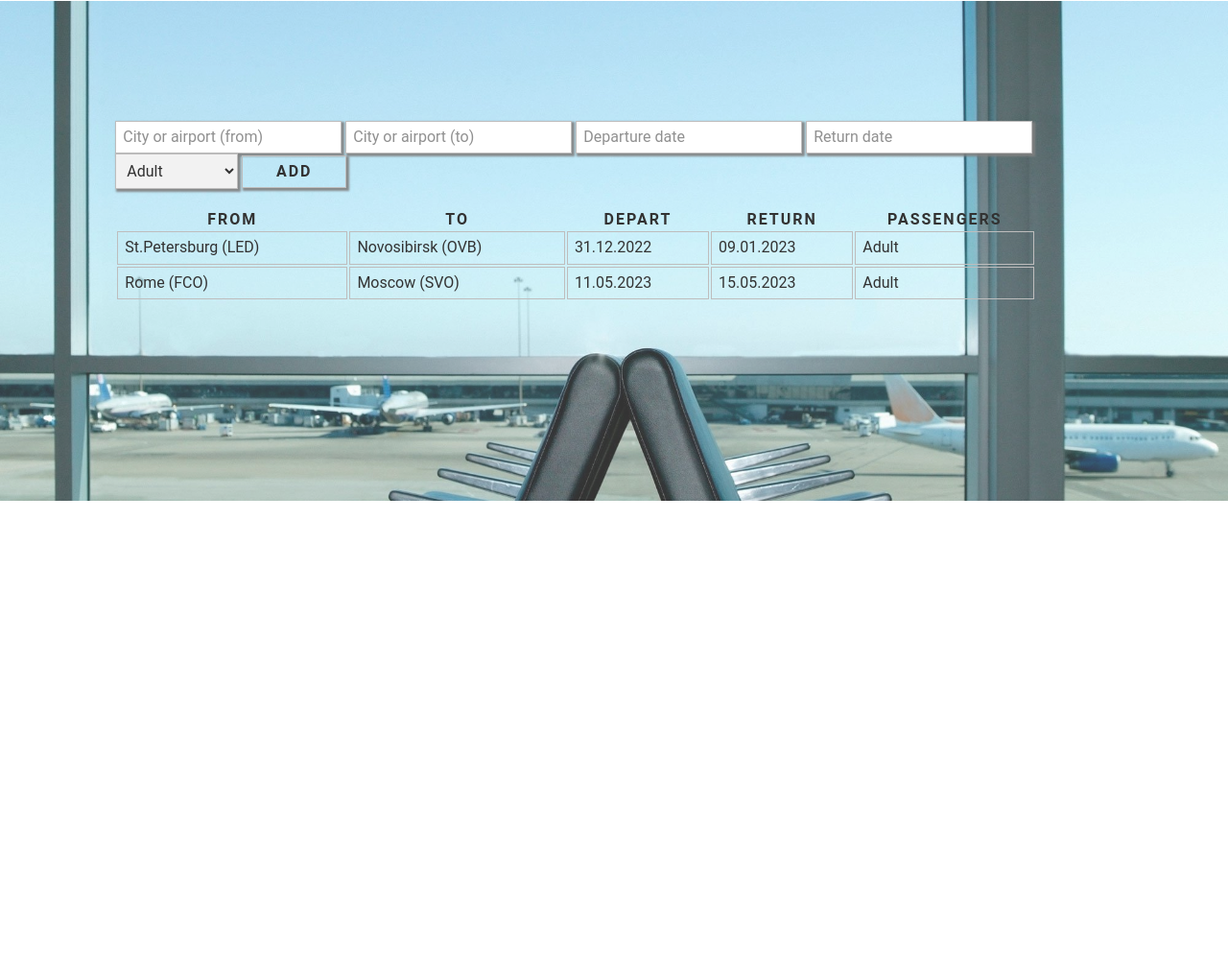
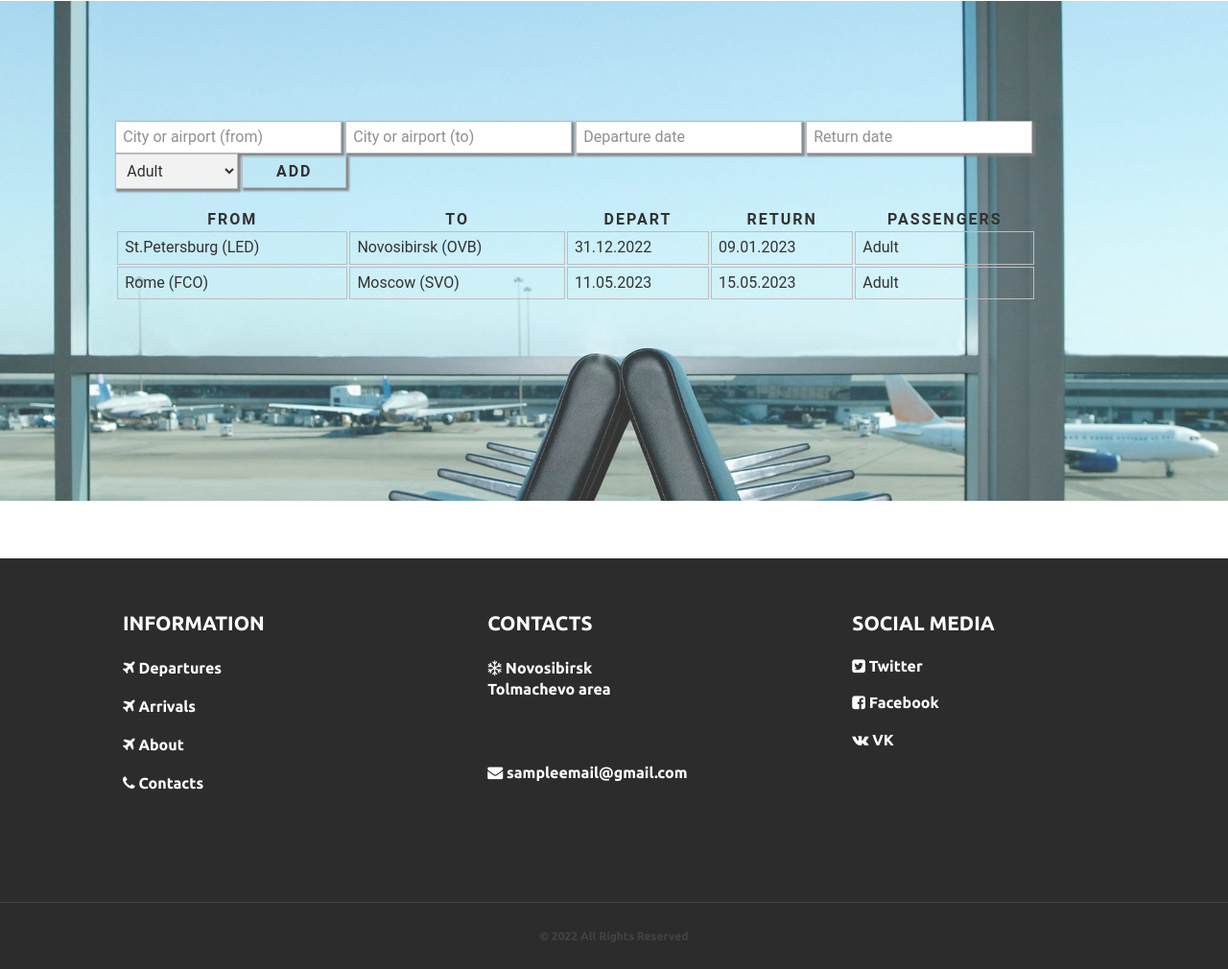
Before and after one commit to otter00/Airpiort-Project, a plain HTML site: page htmls/airportOVB.html in a window 1280 px wide. Shown: the part 657-1667 px from the top of the page at 96% size. Before the commit the page ends 1359 px from the top, so only its background shows below. Drawn offline with Linux system fonts and the light colour scheme.

Commit message:
footer added (desktop only)

```diff
--- a/htmls/airportOVB.html
+++ b/htmls/airportOVB.html
@@ -11,6 +11,7 @@
     <link rel="stylesheet" href="../styles/OVBheader.css">
     <link rel="stylesheet" href="../styles/OVBintro.css">
     <link rel="stylesheet" href="../styles/OVBflights.css">
+    <link rel="stylesheet" href="../styles/OVBfooter.css">
 
     <link rel="stylesheet" type="text/css" href="../fonts/font-awesome-4.7.0/css/font-awesome.min.css">
     <link rel="stylesheet" type="text/css" href="../fonts/Linearicons-Free-v1.0.0/icon-font.min.css">
@@ -37,9 +38,9 @@
 
     <main class="main">
 
-        <section class="intro" style="background-image: url('../Imgs/background.jpg');">
+        <section class="intro" id="intro_to_change" style="background-image: url('../Imgs/background.jpg');">
             <div class="intro__project-name">
-                <h1 class="intro__title title-text">Aviate</h1>
+                <h1 class=" intro__title title-text">Aviate</h1>
                 <p class="intro__text">Navigate</p>
                 <p class="intro__text">Communicate</p>
             </div>
@@ -48,6 +49,7 @@
                 <button class="intro__btn">&larr;</button>
                 <button class="intro__btn">&rarr;</button>
             </div>
+            <!-- hidden block end -->
             <div class="intro__slides">
                 <span class="intro__slide-numbers">01</span>
                 <svg class="intro__slide-numbers" width="34" height="33" viewBox="0 0 34 33" fill="none"
@@ -59,7 +61,8 @@
                 <span class="intro__slide-numbers">02</span>
             </div>
             <div class="intro__project">
-                <img class="intro__project-img" src="../Imgs/delta.jpg" alt="Project image">
+                <img class="intro__project-img" id="img_to_change" src="../Imgs/delta.jpg" alt="Project image"
+                    onclick='changeImage("../Imgs/b747.jpg");'>
             </div>
         </section>
 
@@ -105,6 +108,47 @@
             </div>
         </section>
 
+        <footer class="footer">
+            <div class="footer__gap"></div>
+            <div class="footer__content">
+                <p class="footer__title">Information</p>
+                <p class="footer__title footer__title--mid">Contacts</p>
+                <p class="footer__title footer__title--lower">Social Media</p>
+                <a class="footer__link footer__link--top" href="#"><i class="fa fa-plane" aria-hidden="true"></i>
+                    Departures</a>
+                <a class="footer__link footer__link--top" href="#"><i class="fa fa-plane" aria-hidden="true"></i>
+                    Arrivals</a>
+                <a class="footer__link footer__link--top" href="#"><i class="fa fa-plane" aria-hidden="true"></i>
+                    About</a>
+                <a class="footer__link footer__link--top" href="#"><i class="fa fa-phone" aria-hidden="true"></i>
+                    Contacts</a>
+                <div class="footer__address">
+                    <p class="footer__text"><i class="fa fa-snowflake-o" aria-hidden="true"></i> Novosibirsk <br>
+                        Tolmachevo area</p>
+                </div>
+                <div class="footer__mail">
+                    <a class="footer__link" href="tel:+75123332222"><i class="fa fa-envelope" aria-hidden="true"></i>
+                        sampleemail@gmail.com</a>
+                </div>
+                <div class="footer__social">
+                    <a class="footer__social-link" href="#">
+                        <span><i class="fa fa-twitter-square" aria-hidden="true" style="color: white;"></i>
+                            Twitter</span>
+                    </a>
+                    <a class="footer__social-link" href="#">
+                        <span><i class="fa fa-facebook-square" aria-hidden="true" style="color: white;"></i>
+                            Facebook</span>
+                    </a>
+                    <a class="footer__social-link" href="#">
+                        <span><i class="fa fa-vk" aria-hidden="true" style="color: white;"></i> VK</span>
+                    </a>
+                </div>
+            </div>
+            <div class="footer__copyright">
+                <p>&copy; 2022 All Rights Reserved</p>
+            </div>
+        </footer>
+
     </main>
 
     <script src="../js/main.js"></script>
--- a/js/airportOVB.js
+++ b/js/airportOVB.js
@@ -1,3 +1,6 @@
+/*      FUNCTION THAT APPENDS TABLE ROW WITH ITEMS ADDED BY INPUT       */
+
+
 function formTable(selector){
     var wrapper = document.querySelector(selector);
     var form = wrapper.getElementsByTagName("form")[0];
@@ -18,3 +21,13 @@ function formTable(selector){
     }
 }
 formTable(".wrapper");
+
+
+/*      FUNCTION THAT CHANGES INTRO AIRCRAFT IMAGE      */
+
+// var intro = document.getElementByIs("intro_to_change");
+// intro.style.backgroundImage = 'url(../Imgs/sunset.png)';
+
+function changeImage(a) {
+    document.getElementById("img_to_change").src= a;
+}
--- a/js/main.js
+++ b/js/main.js
@@ -10,6 +10,9 @@
 //         alert('Try again');
 //     }
 // }
+
+
+/*      AUTHORIZATION CHANGE        */
 
 
 /*  Функция-запасной аэродром */
--- /dev/null
+++ b/styles/OVBfooter.css
@@ -0,0 +1,84 @@
+/* desktop */
+
+.footer {
+    display: grid;
+    grid-template-rows: 300px 70px;
+    grid-template-columns: [footer-start] 10% [footer-content-start] 1fr [footer-end];
+    align-content: start;
+    padding-top: 58px;
+}
+
+.footer__content {
+    display: grid;
+    grid-template-rows: 45px [footer-address-start footer-social-start] 40px 40px [footer-address-end footer-phone-start] 40px 40px [footer-phone-end] 40px [footer-social-end];
+    grid-template-columns: 33% [footer-contact-start] 33% [footer-contact-end footer-social-start] 33% [footer-social-end];
+}
+
+.footer__address {
+    grid-area: footer-address-start / footer-contact-start / footer-address-end / footer-contact-end;
+    display: flex;
+}
+
+.footer__mail {
+    grid-area: footer-phone-start / footer-contact-start / footer-phone-end / footer-contact-end;
+    display: flex;
+    align-items: center;
+}
+
+.footer__social {
+    grid-area: footer-social-start / footer-social-start / footer-social-end / footer-social-end;
+}
+
+.footer__social-link {
+    display: flex;
+    flex-direction: column;
+    margin-bottom: 20px;
+}
+
+.footer__copyright {
+    grid-column-start: footer-start;
+    grid-column-end: footer-end;
+    display: flex;
+    justify-content: center;
+    align-items: center;
+}
+
+/* general */
+
+.footer {
+    color: #FFFFFF;
+    background-color: #2C2C2C;
+    font-family: Ubuntu-Bold;
+}
+
+.footer__title {
+    font-weight: 700;
+    font-size: 1.3em;
+    line-height: 1.25rem;
+    text-transform: uppercase;
+}
+
+.footer__link,
+.footer__text {
+    font-weight: 500;
+    font-size: 1em;
+    line-height: 1.375rem;
+    color: #FFFFFF;
+}
+
+.footer__copyright {
+    text-align: center;
+    font-size: 0.75em;
+    line-height: 1.375rem;
+    color: #FFFFFF;
+    border-top: 1px solid #FFFFFF;
+    opacity: 0.1;
+}
+
+.footer__link:hover {
+    text-decoration: underline;
+}
+
+.footer__social-link {
+    color: white;
+}
--- a/styles/main.css
+++ b/styles/main.css
@@ -21,7 +21,7 @@ body {
 
 .main {
   display: grid;
-  grid-template-rows: repeat(5, max-content);
+  grid-template-rows: repeat(3, max-content);
   row-gap: 60px;
 }
 
```
Also changed, not shown: Imgs/b747.jpg (added), Imgs/sunset.jpg (added), Imgs/white.jpg (added), Imgs/whiteflake.png (added).
